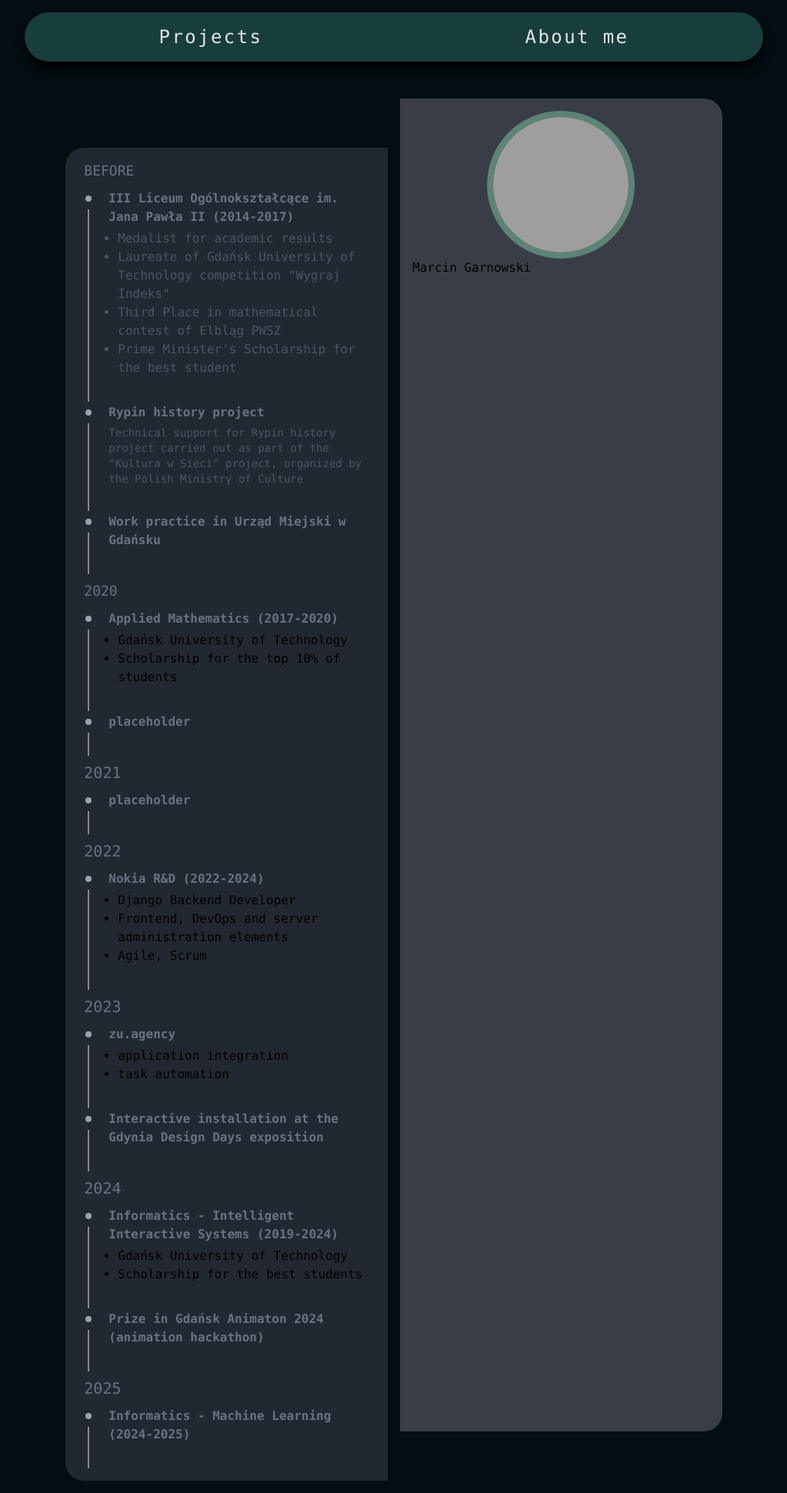
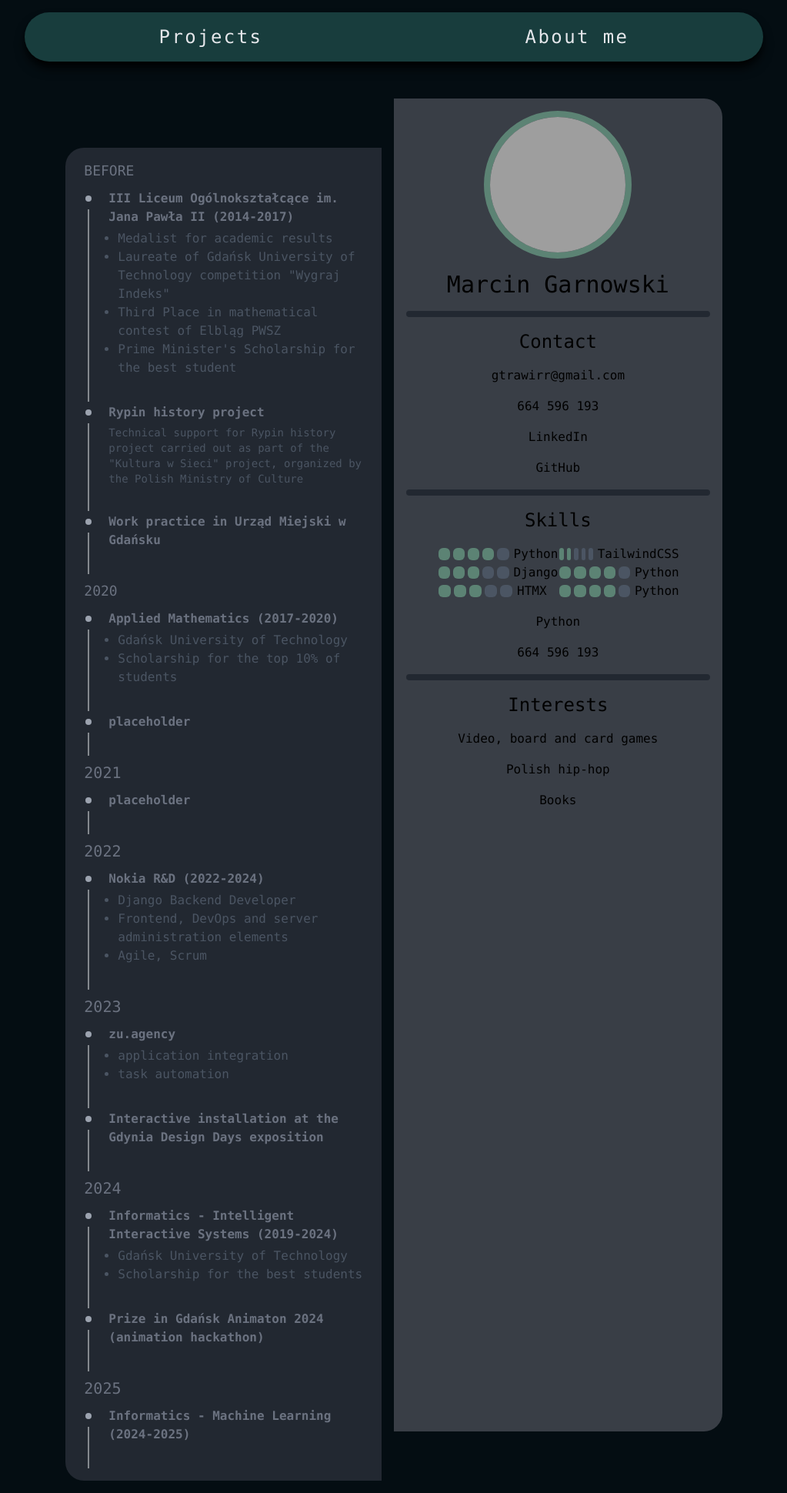
Before and after one commit to Trawirr/Trawirrcom, a Django app: page /about-me in a window 1280 px wide. Shown: the whole page at 77% size, without its empty margins (128-1151 px from the left). Run offline with Django 5.2, Linux system fonts and the light colour scheme; style sheets or scripts are compiled from the project's sources; parts of the project's set-up code (start-up, migrations or seed data) failed here and were passed over; grey boxes are pictures that could not be loaded.

Commit message:
skills added as rating squares

```diff
--- a/src/templates/pages/about_me.html
+++ b/src/templates/pages/about_me.html
@@ -1,5 +1,6 @@
 {% extends 'base.html' %}
 {% load static %}
+{% load utilities %}
 
 {% block body %} class="bg-trawirr-green-100 h-screen flex justify-center font-mono" {% endblock %}
 
@@ -123,7 +124,7 @@
                         Applied Mathematics (2017-2020)
                     </h3>
                     <p class="mt-1 text-sm text-gray-600 dark:text-neutral-400">
-                        <ul class="ml-3 list-disc">
+                        <ul class="ml-3 list-disc text-gray-600">
                             <li>Gdańsk University of Technology</li>
                             <li>Scholarship for the top 10% of students</li>
                         </ul>
@@ -204,7 +205,7 @@
                         Nokia R&D (2022-2024)
                     </h3>
                     <p class="mt-1 text-sm text-gray-600 dark:text-neutral-400">
-                        <ul class="ml-3 list-disc">
+                        <ul class="ml-3 list-disc text-gray-600">
                             <li>Django Backend Developer</li>
                             <li>Frontend, DevOps and server administration elements</li>
                             <li>Agile, Scrum</li>
@@ -238,7 +239,7 @@
                     zu.agency
                 </h3>
                 <p class="mt-1 text-sm text-gray-600 dark:text-neutral-400">
-                    <ul class="ml-3 list-disc">
+                    <ul class="ml-3 list-disc text-gray-600">
                         <li>application integration</li>
                         <li>task automation</li>
                     </ul>
@@ -291,7 +292,7 @@
                     Informatics - Intelligent Interactive Systems (2019-2024)
                 </h3>
                 <p class="mt-1 text-sm text-gray-600 dark:text-neutral-400">
-                    <ul class="ml-3 list-disc">
+                    <ul class="ml-3 list-disc text-gray-600">
                         <li>Gdańsk University of Technology</li>
                         <li>Scholarship for the best students</li>
                     </ul>
@@ -349,13 +350,102 @@
             <!-- End Item -->
         </div>
 
-        <div id="main-right" class="w-1/2 mb-16 ml-2 p-4 bg-trawirr-gray-200 rounded-r-3xl">
+        <div id="main-right" class="w-1/2 mb-16 ml-2 p-4 bg-trawirr-gray-200 rounded-r-3xl space-y-4">
             <div class="flex justify-center items-center">
                 <div class="rounded-full aspect-square w-48 border-8 border-trawirr-green-300">
                     <img src="media/images/profile_pic.jpg" alt="profile-pic" class="object-cover rounded-full w-full h-full">
                 </div>
             </div>
-            <p>Marcin Garnowski</p>
+            <p class="text-center text-3xl">Marcin Garnowski</p>
+
+            <div class="h-1 rounded-md border-4 border-trawirr-gray-100"></div>
+
+            <p class="text-center text-2xl">Contact</p>
+            <p class="text-center text-l">gtrawirr@gmail.com</p>
+            <p class="text-center text-l">664 596 193</p>
+            <p class="text-center text-l"><a href="https://www.linkedin.com/in/marcin-garnowski-58806723a/" target="_blank">LinkedIn</p></a>
+            <p class="text-center text-l"><a href="https://github.com/Trawirr" target="_blank">GitHub</p></a>
+
+            <div class="h-1 rounded-md border-4 border-trawirr-gray-100"></div>
+
+            <p class="text-center text-2xl">Skills</p>
+
+            <div class=" w-full flex px-10">
+                <div id="skills-left" class="w-1/2">
+                    <div class="flex w-fullr text-center items-center">
+                        {% for i in 4|times %}
+                            <div class="w-4 h-4 rounded-md mx-0.5 bg-trawirr-green-300"></div>
+                        {% endfor %}
+                        {% for i in 1|times %}
+                            <div class="w-4 h-4 rounded-md mx-0.5 bg-gray-600"></div>
+                        {% endfor %}
+                        <p class="ml-1">Python</p>
+                    </div>
+
+                    <div class="flex w-fullr text-center items-center">
+                        {% for i in 3|times %}
+                            <div class="w-4 h-4 rounded-md mx-0.5 bg-trawirr-green-300"></div>
+                        {% endfor %}
+                        {% for i in 2|times %}
+                            <div class="w-4 h-4 rounded-md mx-0.5 bg-gray-600"></div>
+                        {% endfor %}
+                        <p class="ml-1">Django</p>
+                    </div>
+
+                    <div class="flex w-fullr text-center items-center">
+                        {% for i in 3|times %}
+                            <div class="w-4 h-4 rounded-md mx-0.5 bg-trawirr-green-300"></div>
+                        {% endfor %}
+                        {% for i in 2|times %}
+                            <div class="w-4 h-4 rounded-md mx-0.5 bg-gray-600"></div>
+                        {% endfor %}
+                        <p class="ml-1">HTMX</p>
+                    </div>
+                </div>
+
+                <div id="skills-right" class="w-1/2">
+                    <div class="flex w-fullr text-center items-center">
+                        {% for i in 2|times %}
+                            <div class="w-4 h-4 rounded-md mx-0.5 bg-trawirr-green-300"></div>
+                        {% endfor %}
+                        {% for i in 3|times %}
+                            <div class="w-4 h-4 rounded-md mx-0.5 bg-gray-600"></div>
+                        {% endfor %}
+                        <p class="ml-1">TailwindCSS</p>
+                    </div>
+
+                    <div class="flex w-fullr text-center items-center">
+                        {% for i in 4|times %}
+                            <div class="w-4 h-4 rounded-md mx-0.5 bg-trawirr-green-300"></div>
+                        {% endfor %}
+                        {% for i in 1|times %}
+                            <div class="w-4 h-4 rounded-md mx-0.5 bg-gray-600"></div>
+                        {% endfor %}
+                        <p class="ml-1">Python</p>
+                    </div>
+
+                    <div class="flex w-fullr text-center items-center">
+                        {% for i in 4|times %}
+                            <div class="w-4 h-4 rounded-md mx-0.5 bg-trawirr-green-300"></div>
+                        {% endfor %}
+                        {% for i in 1|times %}
+                            <div class="w-4 h-4 rounded-md mx-0.5 bg-gray-600"></div>
+                        {% endfor %}
+                        <p class="ml-1">Python</p>
+                    </div>
+                </div>
+            </div>
+
+            <p class="text-center text-l">Python</p>
+            <p class="text-center text-l">664 596 193</p>
+
+            <div class="h-1 rounded-md border-4 border-trawirr-gray-100"></div>
+
+            <p class="text-center text-2xl">Interests</p>
+
+            <p class="text-center text-l">Video, board and card games</p>
+            <p class="text-center text-l">Polish hip-hop</p>
+            <p class="text-center text-l">Books</p>
         </div>
     </div>
 </div>
```
